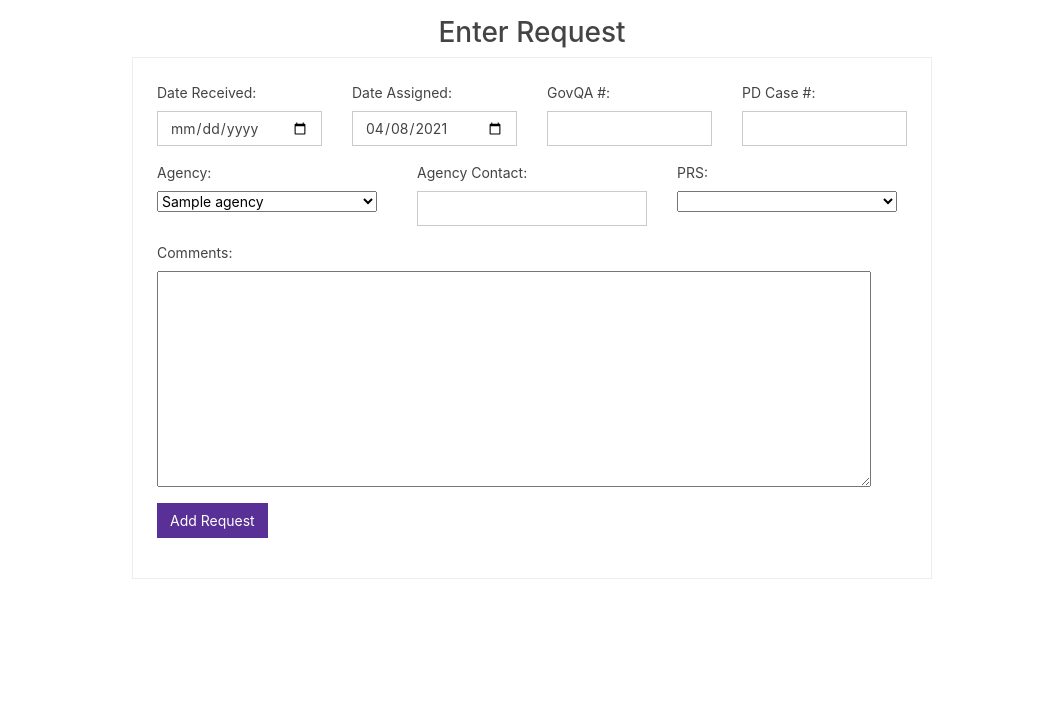
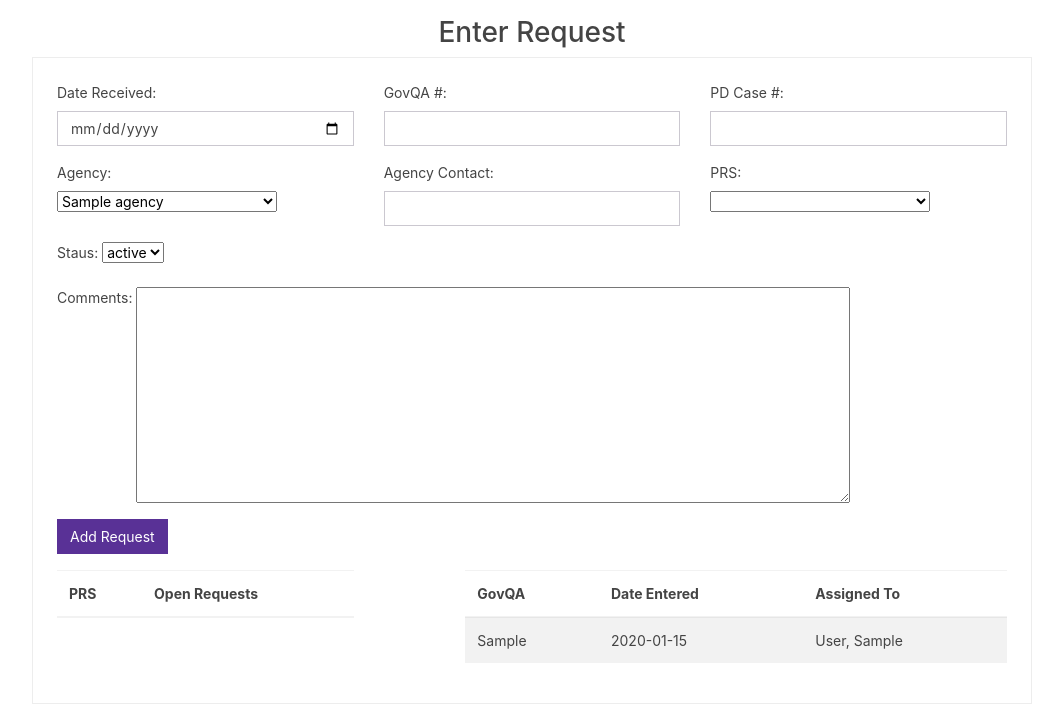
Before and after one commit to ElGato316/requestlog, a CodeIgniter app: page /requestlog/requests/add in a window 1280 px wide. Shown: the part 97-801 px from the top of the page, without its empty margins (108-1171 px from the left). Before the commit the page ends 676 px from the top, so only its background shows below. Run offline with CodeIgniter, Linux system fonts and the light colour scheme; tables that the repository leaves empty or names only in its code hold one stand-in row (values such as "Sample post"); lists and menus that the app fills with data are empty; some libraries are stand-ins or nearby versions.

Commit message:
Finished Enter Request

```diff
--- a/application/controllers/Requests.php
+++ b/application/controllers/Requests.php
@@ -11,6 +11,12 @@
                 $data['users'] = $this->User_model->get_all_active_users();
 
                 $data['agencies'] = $this->Request_model->get_agencies();
+
+                $data['statuses'] = $this->Request_model->get_statuses();
+
+                $data['opened'] = $this->Request_model->get_prs_open_requests();
+
+                $data['requests'] = $this->Request_model->get_last_eight_request_entered();
 
                 $this->load->view('templates/header');
                 $this->load->view('templates/navbar');
--- a/application/models/Request_model.php
+++ b/application/models/Request_model.php
@@ -8,16 +8,44 @@
             return $query->result_array();
         }
 
+        public function get_statuses(){
+
+            $sql = "select id, status from status order by status";
+            $query = $this->db->query($sql);
+            return $query->result_array();
+        }
+
+        public function get_prs_open_requests(){
+            $sql = "select concat(u.lastname,\", \", u.firstname) as name, count(*) as opened
+                    from requests as r
+                        join users as u on r.user_id = u.id
+                    where date_completed is null
+                    group by user_id
+                    order by u.lastname;";
+            $query = $this->db->query($sql);
+            return $query->result_array();
+        }
+
+        public function get_last_eight_request_entered(){
+            $sql = "select r.govqa, r.date_assigned, concat(u.lastname,\", \", u.firstname) as name
+                    from requests as r
+                        join users as u on r.user_id = u.id
+                    order by r.id desc
+                    limit 8";
+            $query = $this->db->query($sql);
+            return $query->result_array();
+        }
+
         public function add_request(){
 
             $data = array(
                 'date_received' => $this->input->post('date-received'),
-                'date_assigned' => $this->input->post('date-assigned'),
                 'govqa' => $this->input->post('govqa'),
                 'pd_case' => $this->input->post('pd_case'),
                 'agency_id' => $this->input->post('agency_id'),
                 'agency_agent' => $this->input->post('agency_agent'),
                 'user_id' => $this->input->post('user_id'),
+                'status' => $this->input->post('status'),
                 'comments' => $this->input->post('comments')
             );
 
--- a/application/views/requests/add_requests.php
+++ b/application/views/requests/add_requests.php
@@ -2,17 +2,13 @@
 
 <h2 class="text-center"><?php echo $title; ?></h2>
 
-<div id="content" class="container border p-4" style="width: 800px;">
+<div id="content" class="container border p-4" style="width: 1000px;">
         <?php echo form_open('requests/add'); ?>
             <div class="form-group row">
                 <div class="col">
                     <label for="date-received" class="">Date Received:</label>
                     <input type="date" class="form-control" name="date-received">
                 </div><!-- Date Received Field -->
-                <div class="col">
-                    <label for="date-assigned" class="">Date Assigned:</label>
-                    <input type="date" class="form-control" name="date-assigned" value="<?php echo date("Y-m-d"); ?>">
-                </div><!-- Date Assigned Field -->
                 <div class="col">
                     <label for="govqa" class="">GovQA #:</label>
                     <input type="text" class="form-control" name="govqa" maxlength="14">
@@ -43,18 +39,66 @@
                         <?php endforeach; ?>
                     </select>
                 </div><!-- PRS Field -->
-            </div><!--Middle Row-->
+            </div><!--Second Row-->
+            <div class="form-group row">
+                <div class="col">
+                    <label for="status" class="">Staus:</label>
+                    <select name="status" id="status" style="">
+                        <?php foreach($statuses as $status) : ?>
+                            <option value="<?php echo $status['id']; ?>" class="form-control"><?php echo $status['status']; ?></option>
+                        <?php endforeach; ?>
+                    </select>
+                </div><!-- Status Field -->
+            </div><!--Thrid Row-->
             <div class="form-group row">
                 <div class="col">
                     <label for="comments" class="">Comments:</label>
                     <textarea name="comments" id="comments" cols="77" rows="10" style="vertical-align: top;"></textarea>
                 </div><!-- Comments Field -->
-            </div><!--Thrid Row-->
+            </div><!--Fourth Row-->
             <div class="form-group">
                 <button type="submit" class="btn btn-primary">Add Request</button>
             </div><!-- Submit Button -->
-        </form><!-- Add User Form -->
-    </div><!-- Body of Document -->
+        </form><!-- Add Request Form -->
+            <div class="row">
+                <div class="col col-md-4">
+                <table class="table table-striped" id="user-request">
+                    <thead>
+                        <th scope="col">PRS</th>
+                        <th scope="col">Open Requests</th>
+                    </thead>
+                    <tbody id="users-request-body">
+                    <?php foreach($opened as $open): ?>
+                        <tr>
+                            <td><?php echo $open['name']; ?></td>
+                            <td><?php echo $open['opened']; ?></td>
+                        </tr>
+                    <?php endforeach; ?>
+                    </tbody>
+                </table>
+                </div>
+                <div class="col col-md-1" id="spacer">
+                </div><!--Spacer Div -->
+                <div class="col col-md-7">
+                <table class="table table-striped" id="last-request-entered">
+                    <thead>
+                        <th scope="col">GovQA</th>
+                        <th scope="col">Date Entered</th>
+                        <th scope="col">Assigned To</th>
+                    </thead>
+                    <tbody id="last-request-entered-body">
+                    <?php foreach($requests as $request): ?>
+                        <tr>
+                            <td><?php echo $request['govqa']; ?></td>
+                            <td><?php echo date("Y-m-d", strtotime($request['date_assigned'])); ?></td>
+                            <td><?php echo $request['name']; ?></td>
+                        </tr>
+                    <?php endforeach; ?>
+                    </tbody>
+                </table>
+                </div>
+            </div>
+</div><!-- Body of Document -->
     <script src="<?php echo base_url(); ?>assets/js/jquery.js"></script>
     <script src="https://cdn.datatables.net/1.10.24/js/jquery.dataTables.min.js"></script>
     <script src="https://cdn.jsdelivr.net/npm/bootstrap@5.0.0-beta2/dist/js/bootstrap.bundle.min.js" integrity="sha384-b5kHyXgcpbZJO/tY9Ul7kGkf1S0CWuKcCD38l8YkeH8z8QjE0GmW1gYU5S9FOnJ0" crossorigin="anonymous"></script>
```
